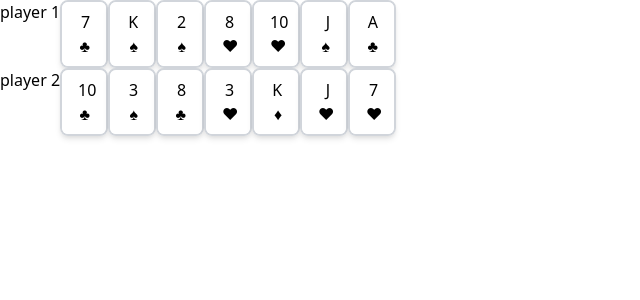
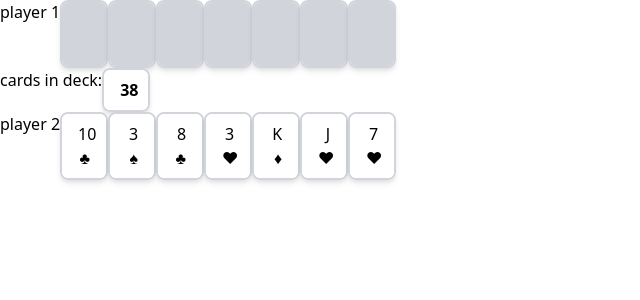
Before and after one commit to simonlim10/mintbean-cards, a React (Create React App) app: page / in a window 1280 px wide. Shown: the top 300 px of the page, without its empty margins (0-640 px from the left). Built offline with nearby package versions, Linux system fonts and the light colour scheme; the HTML template or start-up script is replaced by a standard one.

Commit message:
some code cleanups, and adding some necessary UI (making deckpile visible, and hiding opponent hand)

```diff
--- /dev/null
+++ b/src/gameComponents/CardFacingAway.js
@@ -0,0 +1,17 @@
+import React from "react";
+
+const CardFacingAway = () => {
+
+  return (
+    <div
+      className="w-12 h-18 leading-8 rounded-lg shadow-md border-2 border-gray-300 overflow-hidden"
+    >
+      <div className="bg-gray-300">
+      <br/>
+      <br/>
+      </div>
+    </div>
+  )
+};
+
+export default CardFacingAway;
--- /dev/null
+++ b/src/gameComponents/DeckPile.js
@@ -0,0 +1,16 @@
+import React from "react";
+
+const DeckPile = props => {
+
+  return (
+    <div
+      className="w-12 h-18 rounded-lg shadow-md border-2 border-gray-300 overflow-hidden"
+    >
+      <div className="bg-white px-4 py-2 font-bold">
+        {props.deck.length}
+      </div>
+    </div>
+  )
+};
+
+export default DeckPile;
--- a/src/gameComponents/Game.js
+++ b/src/gameComponents/Game.js
@@ -1,7 +1,7 @@
 import React, { useState, useEffect } from "react";
 
 // import PlayingArea from "./PlayingArea";
-import PlayerHand from "./PlayerHand";
+import PlayingArea from "./PlayingArea";
 
 import deckofcards from '../deck-of-cards.js';
 
@@ -13,8 +13,6 @@ const Game = () => {
   const [playerTwoHand, setPlayerTwoHand] = useState([]);
 
   const [playerTurn, setPlayerTurn] = useState('');
-
-  const [requestedCard, setRequestedCard] = useState('');
 
   const [winnerAnnouncement, setWinnerAnnouncement] = useState('');
 
@@ -150,16 +148,6 @@ const Game = () => {
     checkForWinner()
   }
 
-  // const checkForRequestedCards = number => {
-  //   let handToCheck = playerHand
-
-  //   const cardsSuccessfullyFished = handToCheck.filter(card => card.number == number);
-  //   const opponentHandAfterBeingFished = handToCheck.filter(card => card.number !== number);
-
-  //   return cardsSuccessfullyFished
-  // }
-
-
   let ranks = {
     2: 1,
     3: 2,
@@ -190,13 +178,8 @@ const Game = () => {
   };
 
 
+  const checkForWinner = () => {
 
-  const goFish = () => {
-
-  }
-
-
-  const checkForWinner = () => {
     let winner = ''
     let checkPlayerOneHand = playerHand
     let checkPlayerTwoHand = playerTwoHand
@@ -209,7 +192,6 @@ const Game = () => {
     console.log("testwin checkPlayerOneHand[0].number: " + checkPlayerOneHand[0].number);
 
     if (deck.length === 0 && playerOneHandRemainder === 0 && playerTwoHandRemainder === 0) {
-      sortCardsInHand()
       let pOneScore = 0
       let pTwoScore = 0
       let completeBook = 0
@@ -249,30 +231,30 @@ const Game = () => {
         lastpTwoCard = checkPlayerTwoHand[x].number
       }
 
+      //check
       console.log("testwin calc start 1")
       if (pOneScore > pTwoScore) {
-        winner = "p1 wins!"
+        winner = "player 1 wins!"
         console.log("testwin calc start 2")
       } else if (pOneScore < pTwoScore) {
-        winner = "p2 wins!"
+        winner = "player 2 wins!"
         console.log("testwin calc start 3")
-      } else if (pOneScore = pTwoScore) {
-        winner = "it's a tie!"
       }
     }
     setWinnerAnnouncement(winner)
-    announceWinner()
+    // announceWinner()
   }
 
-  const announceWinner = () => {
+  // const announceWinner = () => {
 
-  }
+  // }
 
 
   return (
     <>
       {winnerAnnouncement}
-      <PlayerHand
+      <PlayingArea
+        deck={deck}
         playerHand={playerHand}
         setPlayerHand={setPlayerHand}
         playerTwoHand={playerTwoHand}
--- a/src/gameComponents/PlayerHand.js
+++ /dev/null
@@ -1,82 +0,0 @@
-import React, { useState, useEffect } from "react";
-
-import Card from "./Card";
-
-
-const PlayerHand = props => {
-
-  useEffect(() => {
-    console.log("props.playerHand: " + JSON.stringify(props.playerHand))
-    sortCardsInHand()
-  }, [props.playerHand]);
-
-  useEffect(() => {
-    console.log("props.playerTwoHand: " + JSON.stringify(props.playerTwoHand))
-    sortCardsInHand()
-  }, [props.playerTwoHand]);
-
-  let ranks = {
-    2: 1,
-    3: 2,
-    4: 3,
-    5: 4,
-    6: 5,
-    7: 6,
-    8: 7,
-    9: 8,
-    10: 9,
-    J: 10,
-    Q: 11,
-    K: 12,
-    A: 13
-  }
-
-  const sortCardsInHand = () => {
-    const playerhand = props.playerHand.sort((left,right) => {
-      return ranks[left.number] - ranks[right.number];
-    });
-    props.setPlayerHand(playerhand);
-    const playerhandtwo = props.playerTwoHand.sort((left,right) => {
-      return ranks[left.number] - ranks[right.number];
-    });
-    props.setPlayerTwoHand(playerhandtwo);
-    console.log("props.playerHand RIGHT AFTER sort: " + JSON.stringify(props.playerHand))
-    console.log("props.playerTwoHand RIGHT AFTER sort: " + JSON.stringify(props.playerTwoHand))
-  };
-
-
-  let content = "";
-
-
-    content = (
-      <>
-      <div className="player-hand text-right flex flex-row flex-wrap">
-        player 1
-        {props.playerHand.map((card, index) => (
-            <Card card={card}
-                  key={index}
-                  playerTookTurn={props.playerTookTurn}
-            />
-          ))
-        }
-
-      </div>
-      <div className="player-hand text-right flex flex-row flex-wrap">
-        player 2
-        {props.playerTwoHand.map((card, index) => (
-            <Card card={card}
-                  key={index}
-                  playerTookTurn={props.playerTwoTookTurn}
-            />
-          ))
-        }
-
-      </div>
-      </>
-    )
-
-  return content;
-}
-
-
-export default PlayerHand;
--- /dev/null
+++ b/src/gameComponents/PlayingArea.js
@@ -0,0 +1,127 @@
+import React, { useState, useEffect } from "react";
+
+import Card from "./Card";
+import CardFacingAway from "./CardFacingAway";
+import DeckPile from "./DeckPile";
+
+
+const PlayingArea = props => {
+
+  useEffect(() => {
+    console.log("props.playerHand: " + JSON.stringify(props.playerHand))
+    sortCardsInHand()
+  }, [props.playerHand]);
+
+  useEffect(() => {
+    console.log("props.playerTwoHand: " + JSON.stringify(props.playerTwoHand))
+    sortCardsInHand()
+  }, [props.playerTwoHand]);
+
+  let ranks = {
+    2: 1,
+    3: 2,
+    4: 3,
+    5: 4,
+    6: 5,
+    7: 6,
+    8: 7,
+    9: 8,
+    10: 9,
+    J: 10,
+    Q: 11,
+    K: 12,
+    A: 13
+  }
+
+  const sortCardsInHand = () => {
+    const playerhand = props.playerHand.sort((left,right) => {
+      return ranks[left.number] - ranks[right.number];
+    });
+    props.setPlayerHand(playerhand);
+    const playerhandtwo = props.playerTwoHand.sort((left,right) => {
+      return ranks[left.number] - ranks[right.number];
+    });
+    props.setPlayerTwoHand(playerhandtwo);
+    console.log("props.playerHand RIGHT AFTER sort: " + JSON.stringify(props.playerHand))
+    console.log("props.playerTwoHand RIGHT AFTER sort: " + JSON.stringify(props.playerTwoHand))
+  };
+
+
+  let content = "";
+
+  if (props.playerTurn == 1) {
+
+    content = (
+      <div className="text-left flex flex-col flex-nowrap">
+        <div className="player-handh-18 text-right flex flex-row flex-wrap">
+          player 2
+          {props.playerTwoHand.map((index) => (
+              <CardFacingAway
+                key={index}
+              />
+            ))
+          }
+        </div>
+
+        <div className="player-hand text-right flex flex-row flex-wrap">
+          cards in deck:
+          <DeckPile
+            deck={props.deck}
+          />
+        </div>
+
+        <div className="player-hand text-right flex flex-row flex-wrap">
+          player 1
+          {props.playerHand.map((card, index) => (
+              <Card
+                card={card}
+                key={index}
+                playerTookTurn={props.playerTookTurn}
+              />
+            ))
+          }
+        </div>
+      </div>
+    )
+
+  } else {
+
+    content = (
+      <div className="text-left flex flex-col flex-nowrap">
+        <div className="player-handh-18 text-right flex flex-row flex-wrap">
+          player 1
+          {props.playerHand.map((index) => (
+              <CardFacingAway
+                key={index}
+              />
+            ))
+          }
+        </div>
+
+        <div className="player-hand text-right flex flex-row flex-wrap">
+          cards in deck:
+          <DeckPile
+            deck={props.deck}
+          />
+        </div>
+
+        <div className="player-hand text-right flex flex-row flex-wrap">
+          player 2
+          {props.playerTwoHand.map((card, index) => (
+              <Card
+                card={card}
+                key={index}
+                playerTookTurn={props.playerTwoTookTurn}
+              />
+            ))
+          }
+        </div>
+      </div>
+    )
+  }
+
+  return content;
+}
+
+
+export default PlayingArea;
```
